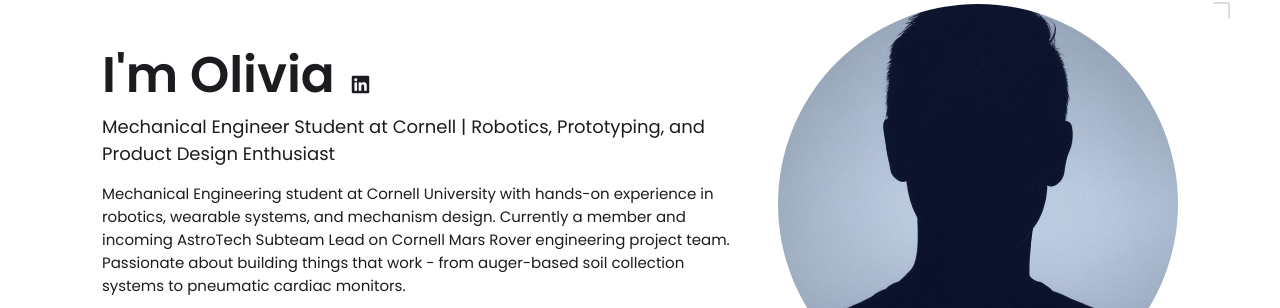
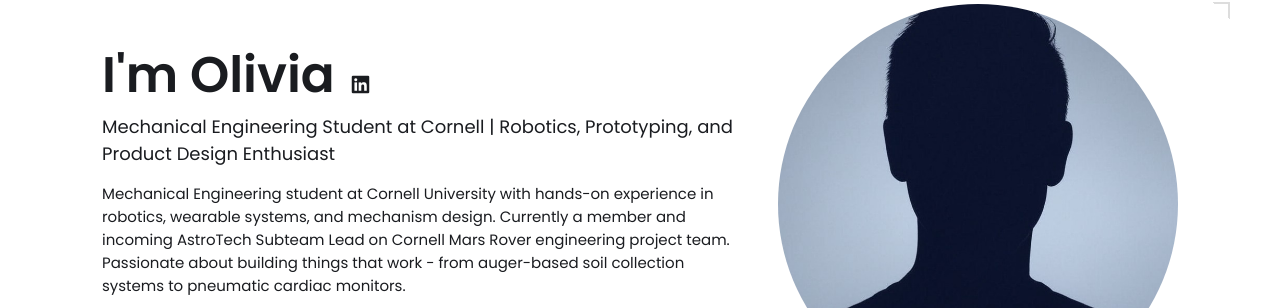
Before and after one commit to oliviatolliver/oliviatolliver.github.io, a Jekyll site: the page built from index.html, in a window 1280 px wide and 900 px high. Shown: the part 128-436 px from the top of the window. Built offline with Jekyll 4.4.1, drawn with Linux system fonts in a browser that asks for light colours.

Commit message:
correcting a typo

```diff
--- a/_config.yml
+++ b/_config.yml
@@ -13,7 +13,7 @@
 
 # Hero Section
 name: Olivia Tolliver
-headline: Mechanical Engineer Student at Cornell | Robotics, Prototyping, and Product Design Enthusiast
+headline: Mechanical Engineering Student at Cornell | Robotics, Prototyping, and Product Design Enthusiast
 description: >- # dont remove this line. this will ignore all new lines until the next section
   Mechanical Engineering student at Cornell University with hands-on experience in robotics, wearable systems, and
   mechanism design. Currently a member and incoming AstroTech Subteam Lead on Cornell Mars Rover engineering project team.
```
